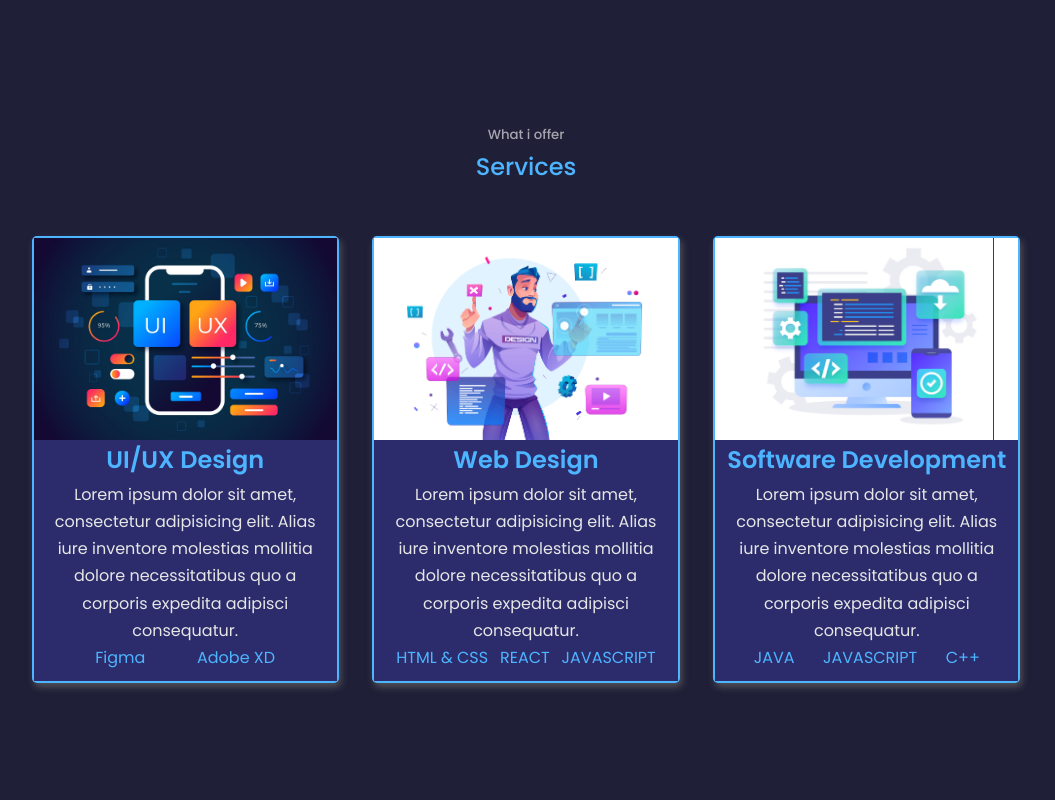
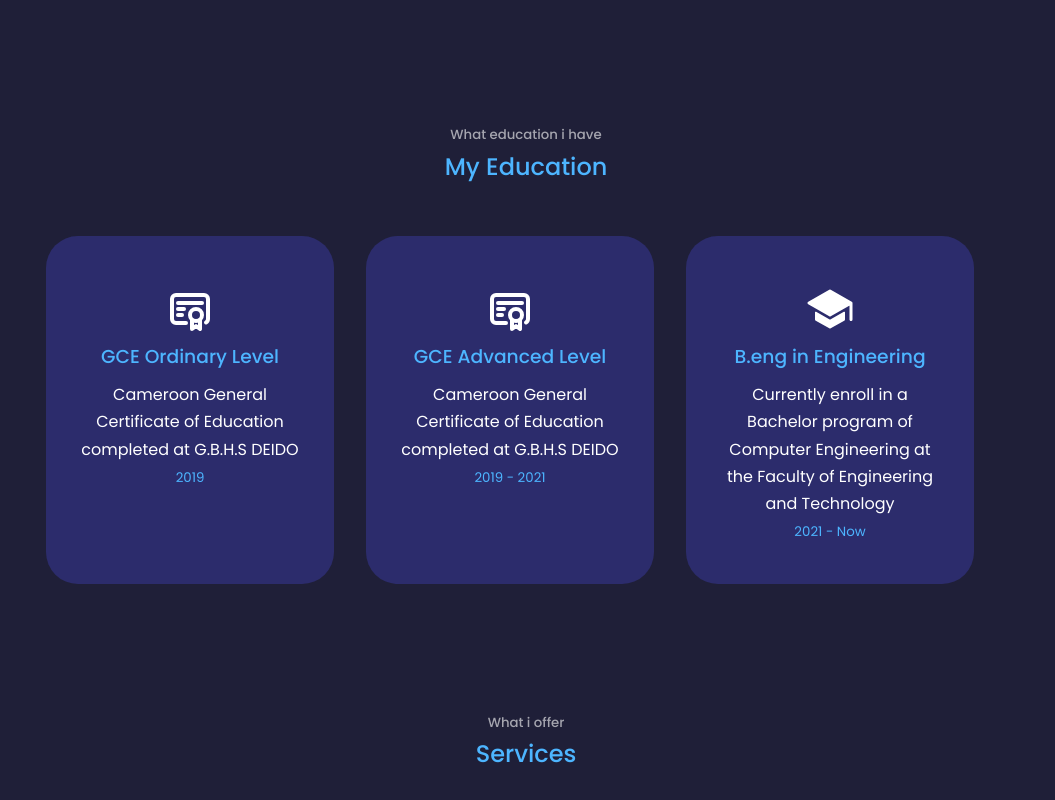
Before and after one commit to GillesChristian/CEF_344_Project, a React (Create React App) app in the folder portfolio./: page / in a window 1280 px wide. Shown: the part 1580-2380 px from the top of the page, without its empty margins (114-1169 px from the left). Built offline with nearby package versions, Linux system fonts and the light colour scheme.

Commit message:
xperience added as Educational Background to Portfolio

```diff
--- a/portfolio./src/App.jsx
+++ b/portfolio./src/App.jsx
@@ -3,6 +3,7 @@ import './index.css';
 import Header from './components/header/Header';
 import Navbar from './components/navbar/Navbar';
 import About from './components/about/About' ;
+import Experience from './components/experience/Experience';
 import Services from './components/services/Services';
 import Testimonial from './components/testimonial/Testimonial'
 import Contact from './components/contact/Contact';
@@ -16,6 +17,7 @@ function App() {
                 <Header/>
                 <Navbar/>
                 <About/>
+                <Experience/>
                 <Services />
                 <Testimonial />
                 <Contact />
--- a/portfolio./src/components/about/About.jsx
+++ b/portfolio./src/components/about/About.jsx
@@ -26,7 +26,7 @@ const About = () => {
               <article className="about__card">
                 <FiUsers className="about__icon" />
                 <h5>Clients</h5>
-                <small>0 world widely</small>
+                <small>1 world widely</small>
               </article>
               <article className="about__card">
                 <VscFolderLibrary className="about__icon" />
--- a/portfolio./src/components/experience/Experience.jsx
+++ b/portfolio./src/components/experience/Experience.jsx
@@ -0,0 +1,46 @@
+import React from "react";
+import "./experience.css";
+import { IoSchool } from "react-icons/io5";
+import { TbCertificate } from "react-icons/tb";
+
+export const Experience = () => {
+  return (
+    <section id="experience">
+      <h5>What education i have</h5>
+      <h2>My Education</h2>
+      <div className="container experience__container">
+        <div className="experience-list">
+            <div>
+                    <TbCertificate className="experience__icon"/>
+            </div>
+            <div className="experience-description">
+                <h3>GCE Ordinary Level</h3>
+                <p>Cameroon General Certificate of Education completed at G.B.H.S DEIDO</p>
+                <small>2019</small>
+            </div>
+        </div>
+        <div className="experience-list">
+            <div>
+                <TbCertificate className="experience__icon"/>
+            </div>
+            <div className="experience-description">
+                <h3>GCE Advanced Level</h3>
+                <p>Cameroon General Certificate of Education completed at G.B.H.S DEIDO</p>
+                <small>2019 - 2021</small>
+            </div>
+        </div>
+        <div className="experience-list">
+            <div>
+                <IoSchool className="experience__icon" color="white"/>
+            </div>
+            <div className="experience-description">
+                <h3>B.eng in Engineering</h3>
+                <p>Currently enroll in  a Bachelor program of Computer Engineering at the Faculty of Engineering and Technology</p>
+                <small>2021 - Now</small>
+            </div>
+        </div>
+      </div>
+    </section>
+  );
+};
+export default Experience;
--- a/portfolio./src/components/experience/experience.css
+++ b/portfolio./src/components/experience/experience.css
@@ -0,0 +1,91 @@
+
+.experience__container{
+    display: flex;
+    gap: 2rem;
+}
+
+.experience__container>div{
+    background:var(--color-bg-variant);
+    width: 30%;
+    padding: 2.4rem 2rem;
+    border-radius: 2rem;
+    border: 1px solid transparent;
+    transition: var(--transition);
+    text-align: center;
+}
+
+.experience__container>div:hover{
+    background: transparent;
+    border-color: var(--color-primary-variant);
+    cursor: default;
+}
+
+.experience__container > div h3, small{
+
+    margin-bottom: .5rem;
+    color: var(--color-primary);
+}
+
+.experience__content{
+    display: grid;
+    grid-template-columns:1fr 1fr;
+    row-gap: 2rem;
+    margin-top: 1rem;
+}
+
+.experience__icon{
+    color: var(--color-white);
+    margin-top: 10px;
+    font-size: 3em;
+}
+
+.experience_description{
+    text-align: center;
+}
+
+@media only screen and (max-width: 1024px) {
+    .experience__container{
+        grid-template-columns: 1fr;
+    }
+
+    .experience__details > div{
+        width: 88%;
+        padding:1rem;
+        margin: 0 auto;
+    }
+
+    .experience__content{
+        padding: 1rem;
+    }
+}
+
+@media only screen and (max-width: 600px) {
+.about__container{
+    grid-template-columns: 1fr;
+    gap: 0;
+}
+
+.about__me{
+    width: 65%;
+    margin: 0 auto 3rem;
+}
+
+.about__cards{
+    grid-template-columns: 1fr 1fr;
+    gap: 1rem;
+}
+
+.about__me__content{
+    text-align: center;
+}
+
+     p{
+    margin: 1.5rem 0;
+    text-align: center;
+    }
+.experience__container > div{
+    width: 100%;
+    padding:2rem 1rem
+
+}
+}
--- a/portfolio./src/components/footer/Footer.jsx
+++ b/portfolio./src/components/footer/Footer.jsx
@@ -21,7 +21,7 @@ const Footer = () => {
             <a href="#about">About</a>
           </li>
           <li>
-            <a href="#experience">Backgroud</a>
+            <a href="#experience">Education</a>
           </li>
           <li>
             <a href="#services">Services</a>
```
